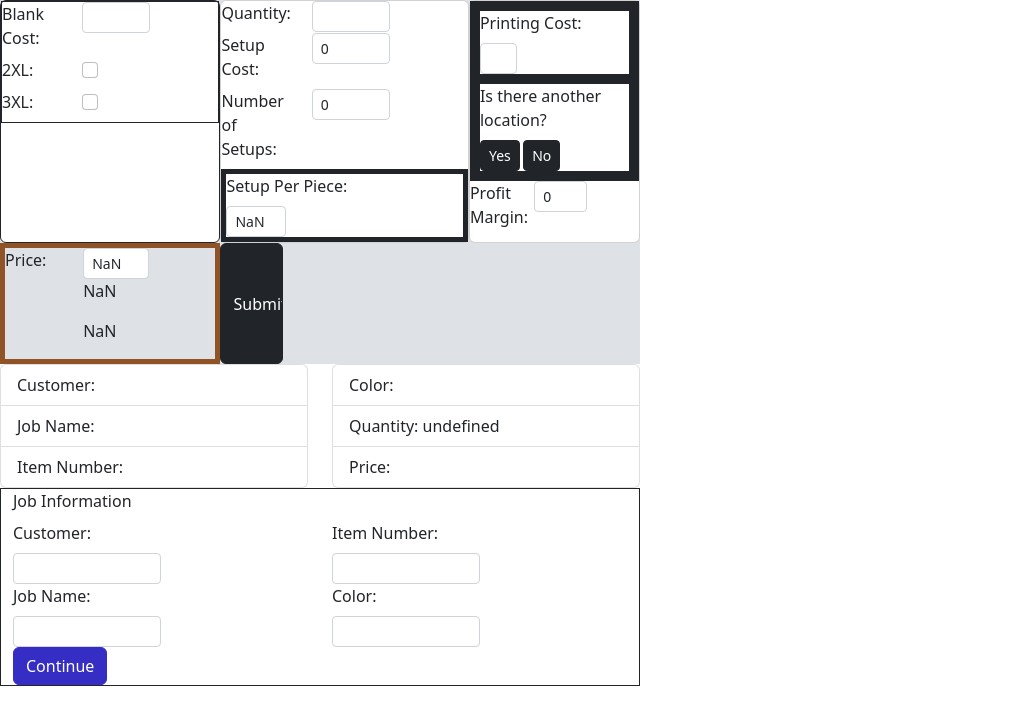
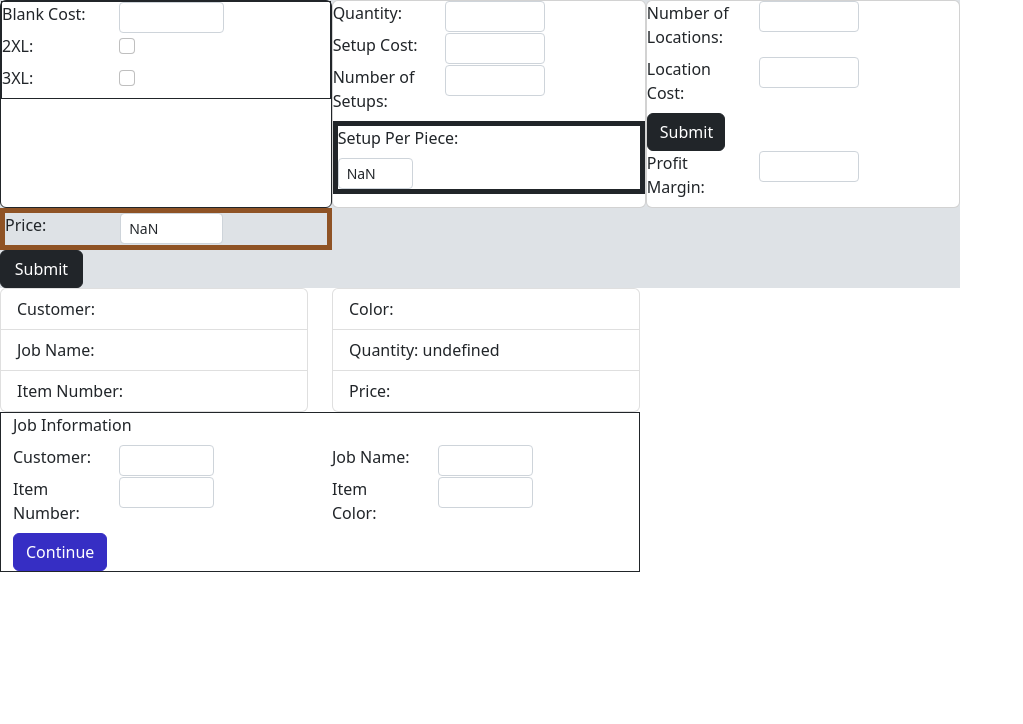
Before and after one commit to DravenTheRaven/quote-boy, a React (Create React App) app: page / in a window 1280 px wide. Shown: the top 724 px of the page, without its empty margins (0-1023 px from the left). Built offline with nearby package versions, Linux system fonts and the light colour scheme.

Commit message:
Added  more state

```diff
--- a/src/App.scss
+++ b/src/App.scss
@@ -5,7 +5,7 @@
 }
 
 #container {
-  width: 50%;
+  width: 75%;
 background-color: $gray-300;
 display: grid;
 grid-template-columns: auto auto auto;
--- a/src/BlankCard.js
+++ b/src/BlankCard.js
@@ -5,18 +5,18 @@ import Form from 'react-bootstrap/Form';
 import Card from 'react-bootstrap/Card';
 import './App.scss';
 
-function BlankCard({ blankCost, cost2XL, cost3XL, handleChange, handleCheck, check2XL, check3XL }) {
+function BlankCard({ blankCost, cost2XL, cost3XL, handleChange, handleCheck, handleBlank, check2XL, check3XL }) {
 
   return (
   <Card className="border border-dark">
     <Form.Group className="border border-dark">
-      <InputVal handleChange={handleChange}
+      <InputVal handleChange={handleBlank}
                 name="blankCost"
                 blankCost={blankCost}
                 value={blankCost}
                 text="Blank Cost"
                 />
-      <Oversize handleChange={handleChange}
+      <Oversize handleChange={handleBlank}
                 checkOver={check2XL}
                 name="check2XL"
                 handleCheck={handleCheck}
@@ -24,7 +24,7 @@ function BlankCard({ blankCost, cost2XL, cost3XL, handleChange, handleCheck, che
                 value={cost2XL}
                 className="flox"
                 />
-      <Oversize handleChange={handleChange}
+      <Oversize handleChange={handleBlank}
                 checkOver={check3XL}
                 name="check3XL"
                 handleCheck={handleCheck}
--- a/src/JobInfo.js
+++ b/src/JobInfo.js
@@ -4,35 +4,66 @@ import Form from 'react-bootstrap/Form';
 import Col from 'react-bootstrap/Col';
 import Row from 'react-bootstrap/Row';
 import Button from 'react-bootstrap/Button';
+import InputVal from './components/InputVal.js'
 import './App.scss';
 
 function JobInfo() {
+  const [state, setState] = useState({
+    customer: "",
+    jobName: "",
+    itemNumber: "",
+    itemColor: "",
+  });
+
+  function handleChange(e) {
+    const value = e.target.value;
+    setState({
+      ...state,
+      [e.target.name]: value
+    });
+  }
+
   return (
     <div className="container border border-dark">
       <Form.Label>Job Information</Form.Label>
-
       <Row>
         <Col>
-    <Form.Group>
-      <Form.Label>Customer:</Form.Label>
-      <Form.Control  size="sm"/>
-      <Form.Label>Job Name:</Form.Label>
-      <Form.Control size="sm"/>
-    </Form.Group>
+          <InputVal handleChange={handleChange}
+                    name="customer"
+                    blankCost={state.customer}
+                    value={state.customer}
+                    text="Customer"
+                    />
         </Col>
         <Col>
-    <Form.Group>
-      <Form.Label>Item Number:</Form.Label>
-      <Form.Control size="sm"/>
-      <Form.Label>Color:</Form.Label>
-      <Form.Control size="sm"/>
-      </Form.Group>
+          <InputVal handleChange={handleChange}
+                    name="jobName"
+                    blankCost={state.jobName}
+                    value={state.jobName}
+                    text="Job Name"
+                    />
+        </Col>
+      </Row>
+      <Row>
+        <Col>
+          <InputVal handleChange={handleChange}
+                    name="itemNumber"
+                    blankCost={state.itemNumber}
+                    value={state.itemNumber}
+                    text="Item Number"
+                    />
+        </Col>
+        <Col>
+          <InputVal handleChange={handleChange}
+                    name="itemColor"
+                    blankCost={state.itemColor}
+                    value={state.itemColor}
+                    text="Item Color"
+                    />
         </Col>
       </Row>
       <Button>Continue</Button>
     </div>
-
-
   )
 }
 
--- a/src/PriceCard.js
+++ b/src/PriceCard.js
@@ -1,5 +1,4 @@
 import React from "react";
-import { useState } from 'react';
 import Price from './components/Price.js'
 import './App.scss';
 
--- a/src/PrintingCard.js
+++ b/src/PrintingCard.js
@@ -4,11 +4,22 @@ import Printing from './components/Printing.js'
 import InputVal from './components/InputVal.js'
 import './App.scss';
 
-function PrintingCard({ handleChange, profitMargin }) {
+function PrintingCard({ handleChange, profitMargin, numberOfLocations, printingCost }) {
 
   return (
     <Card>
-      <Printing  />
+    <InputVal name='numberOfLocations'
+              text='Number of Locations'
+              value={numberOfLocations}
+              handleChange={handleChange}
+              />
+
+      <Printing  handleChange={handleChange}
+                 numberOfLocations={numberOfLocations}
+                 printingCost={printingCost}
+
+                 />
+
         <InputVal handleChange={handleChange}
                   name="profitMargin"
                   value={profitMargin}
--- a/src/Quote.js
+++ b/src/Quote.js
@@ -1,6 +1,8 @@
 import React from "react";
 import { useState } from 'react';
 import BlankCard from './BlankCard.js'
+import Col from 'react-bootstrap/Col';
+import Row from 'react-bootstrap/Row';
 import SetupCard from './SetupCard.js'
 import PriceCard from './PriceCard.js'
 import PrintingCard from './PrintingCard.js'
@@ -8,18 +10,25 @@ import Button from 'react-bootstrap/Button';
 import './App.scss';
 
 function Quote() {
-  const [state, setState] = useState({
+  const [blank, setBlank] = useState({
     blankCost: "",
     cost2XL: "",
     cost3XL: "",
-    printingCost: "10",
-    finalPrice: 0,
-    setups: 0,
-    setupCost: 0,
-    profitMargin: 0,
+  });
+
+  const [state, setState] = useState({
+    numberOfLocations: "",
+    printingCost: "",
+    finalPrice: "",
+    setups: "",
+    setupCost: "",
+    profitMargin: "",
+    quantity: "",
+  });
+
+  const [checks, setChecks] = useState({
     check2XL: false,
     check3XL: false,
-    quantity: "",
   });
 
   function handleChange(e) {
@@ -30,25 +39,35 @@ function Quote() {
     });
   }
 
+  function handleBlank(e) {
+    const value = e.target.value;
+    setBlank({
+      ...blank,
+      [e.target.name]: value
+    });
+  }
+console.log(blank)
   console.log(state)
   function handleCheck(e) {
     const checked = e.target.checked;
-    setState({
-      ...state,
+    setChecks({
+      ...checks,
       [e.target.name]: checked
     })
   }
+    console.log(checks)
 
   return(
     <div >
       <div id="container" >
-        <BlankCard blankCost={state.blankCost}
-                   cost2XL={state.cost2XL}
-                   cost3XL={state.cost3XL}
-                   check2XL={state.check2XL}
-                   check3XL={state.check3XL}
+        <BlankCard blankCost={blank.blankCost}
+                   cost2XL={blank.cost2XL}
+                   cost3XL={blank.cost3XL}
+                   check2XL={checks.check2XL}
+                   check3XL={checks.check3XL}
                    handleChange={handleChange}
                    handleCheck={handleCheck}
+                   handleBlank={handleBlank}
                    />
         <SetupCard handleChange={handleChange}
                    setupCost={state.setupCost}
@@ -57,8 +76,12 @@ function Quote() {
                    />
         <PrintingCard handleChange={handleChange}
                       profitMargin={state.profitMargin}
+                      numberOfLocations={state.numberOfLocations}
+                      printingCost={state.printingCost}
                       />
-        <PriceCard blankCost={state.blankCost}
+        <Row>
+          <Col>
+            <PriceCard blankCost={blank.blankCost}
                       setupCost={state.setupCost}
                       setups={state.setups}
                       quantity={state.quantity}
@@ -67,7 +90,14 @@ function Quote() {
                       price={state.finalPrice}
                       handleChange={handleChange}
                       />
-        <Button variant="dark" as="input" type="submit" className="w-25" value="Submit" />{' '}
+            <Button variant="dark"
+                    as="input"
+                    type="submit"
+                    className="w-25"
+                    value="Submit"
+                    />{' '}
+          </Col>
+        </Row>
       </div>
     </div>
   )
--- a/src/SetupCard.js
+++ b/src/SetupCard.js
@@ -1,7 +1,6 @@
 import React from "react";
 import InputVal from './components/InputVal.js'
 import SetPiece from './components/SetPiece.js'
-import Button from 'react-bootstrap/Button';
 import Card from 'react-bootstrap/Card';
 import './App.scss';
 
--- a/src/components/Price.js
+++ b/src/components/Price.js
@@ -23,8 +23,8 @@ function Price({ blankCost, printingCost, setups, setupCost, profitMargin, quant
                         onChange={handleChange}
                         readOnly
                         />
-          <p>{cost}</p>
-          <p>{finalPrice}</p>
+          {Number.isNaN(finalPrice) !== true && <p>{cost}</p>}
+          {Number.isNaN(finalPrice) !== true && <p>{finalPrice}</p>}
         </Col>
       </Row>
     </Form.Group>
--- a/src/components/Printing.js
+++ b/src/components/Printing.js
@@ -1,26 +1,24 @@
 import React from 'react'
-import Form from 'react-bootstrap/Form';
 import Button from 'react-bootstrap/Button';
-import Col from 'react-bootstrap/Col';
-import Row from 'react-bootstrap/Row';
-import YesNoCheck from './YesNoCheck.js'
+import InputVal from './InputVal.js'
 import '../App.scss';
 
-function Printing() {
+function Printing({ handleChange, numberOfLocations, printingCost}) {
+
   return(
   <>
-    <div className="border border-dark border-5">
-      <Row>
-        <Col>
-          <Form.Group className="border border-dark border-5" controlId="printingCost">
-            <Form.Label>{`Printing Cost: `}</Form.Label>
-            <Form.Control name="printingCost"  className="w-25" size="sm" />
-          </Form.Group>
-        </Col>
-        <Col>
-          <YesNoCheck text="Is there another location?"/>
-        </Col>
-      </Row>
+    <div>
+      <InputVal name='printingCost'
+                text='Location Cost'
+                value={printingCost}
+                handleChange={handleChange}
+                />
+                <Button variant="dark"
+                        as="input"
+                        type="submit"
+                        className="w-25"
+                        value="Submit"
+                        />{' '}
     </div>
   </>
   )
--- a/src/utils.js
+++ b/src/utils.js
@@ -13,7 +13,13 @@ function printing({ printingCost }) {
 
 }
 
+function loopLoc({ numberOfLocations }) {
+  let i = 0;
+  while {
+    i++;
 
+  }
+}
 
 function getPrice(cost, profitMargin) {
   let price = parseFloat(cost) / parseFloat(profitMargin);
```
Lines whose indentation alone changed are shown as unchanged.
